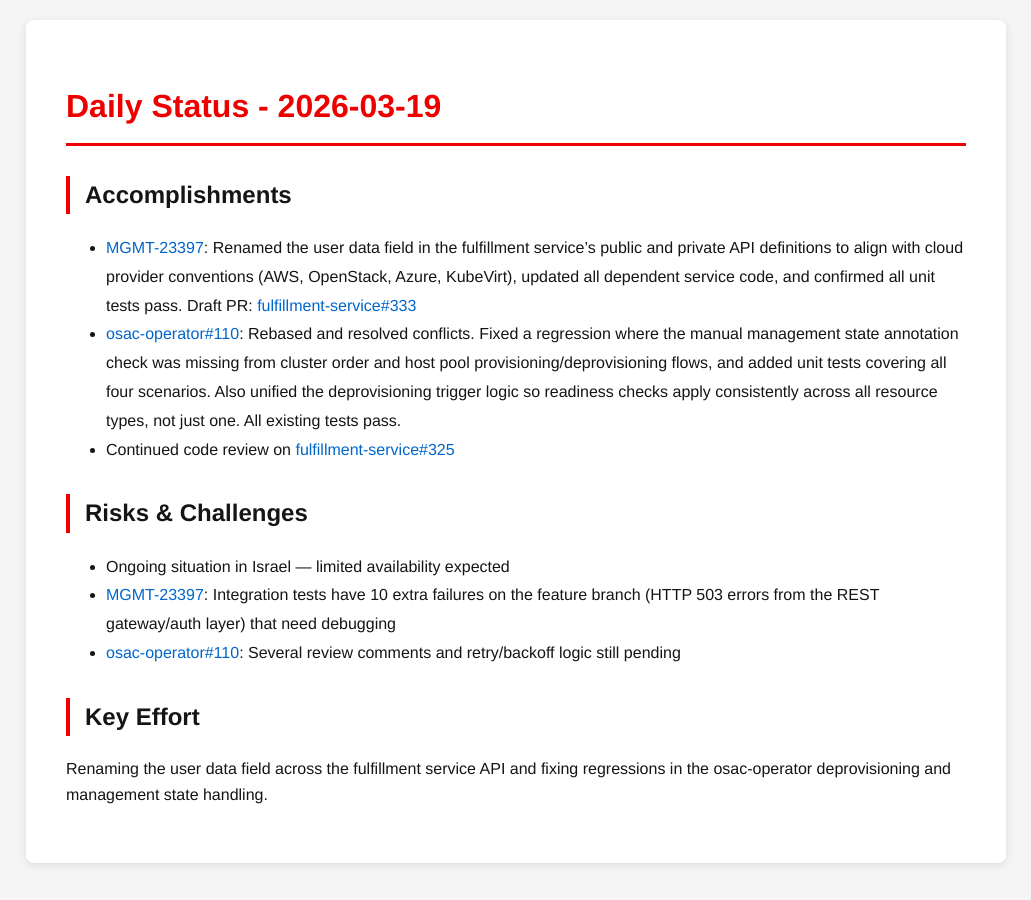
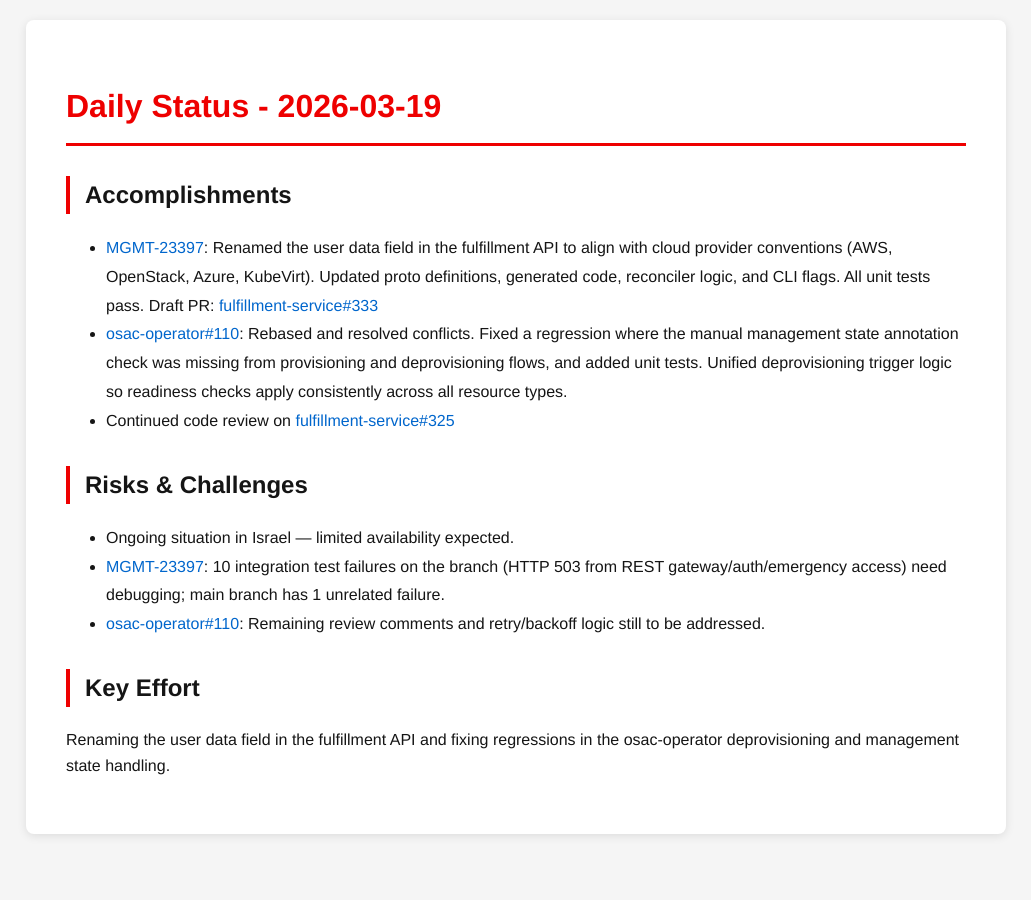
Before and after one commit to tzvatot/daily-status, a Jekyll site: the page built from 2026-03-19.md, in a window 1280 px wide. Shown: the whole page, without its empty margins (124-1155 px from the left). Built offline with Jekyll 4.4.1, drawn with Linux system fonts in a browser that asks for light colours.

Commit message:
Daily status update - 2026-03-19

```diff
--- a/2026-03-19.md
+++ b/2026-03-19.md
@@ -7,14 +7,14 @@
 # Daily Status - 2026-03-19
 
 ## Accomplishments
-- [MGMT-23397](https://issues.redhat.com/browse/MGMT-23397): Renamed the user data field in the fulfillment service's public and private API definitions to align with cloud provider conventions (AWS, OpenStack, Azure, KubeVirt), updated all dependent service code, and confirmed all unit tests pass. Draft PR: [fulfillment-service#333](https://github.com/osac-project/fulfillment-service/pull/333)
-- [osac-operator#110](https://github.com/osac-project/osac-operator/pull/110): Rebased and resolved conflicts. Fixed a regression where the manual management state annotation check was missing from cluster order and host pool provisioning/deprovisioning flows, and added unit tests covering all four scenarios. Also unified the deprovisioning trigger logic so readiness checks apply consistently across all resource types, not just one. All existing tests pass.
+- [MGMT-23397](https://issues.redhat.com/browse/MGMT-23397): Renamed the user data field in the fulfillment API to align with cloud provider conventions (AWS, OpenStack, Azure, KubeVirt). Updated proto definitions, generated code, reconciler logic, and CLI flags. All unit tests pass. Draft PR: [fulfillment-service#333](https://github.com/osac-project/fulfillment-service/pull/333)
+- [osac-operator#110](https://github.com/osac-project/osac-operator/pull/110): Rebased and resolved conflicts. Fixed a regression where the manual management state annotation check was missing from provisioning and deprovisioning flows, and added unit tests. Unified deprovisioning trigger logic so readiness checks apply consistently across all resource types.
 - Continued code review on [fulfillment-service#325](https://github.com/osac-project/fulfillment-service/pull/325)
 
 ## Risks & Challenges
-- Ongoing situation in Israel — limited availability expected
-- [MGMT-23397](https://issues.redhat.com/browse/MGMT-23397): Integration tests have 10 extra failures on the feature branch (HTTP 503 errors from the REST gateway/auth layer) that need debugging
-- [osac-operator#110](https://github.com/osac-project/osac-operator/pull/110): Several review comments and retry/backoff logic still pending
+- Ongoing situation in Israel — limited availability expected.
+- [MGMT-23397](https://issues.redhat.com/browse/MGMT-23397): 10 integration test failures on the branch (HTTP 503 from REST gateway/auth/emergency access) need debugging; main branch has 1 unrelated failure.
+- [osac-operator#110](https://github.com/osac-project/osac-operator/pull/110): Remaining review comments and retry/backoff logic still to be addressed.
 
 ## Key Effort
-Renaming the user data field across the fulfillment service API and fixing regressions in the osac-operator deprovisioning and management state handling.
+Renaming the user data field in the fulfillment API and fixing regressions in the osac-operator deprovisioning and management state handling.
```
